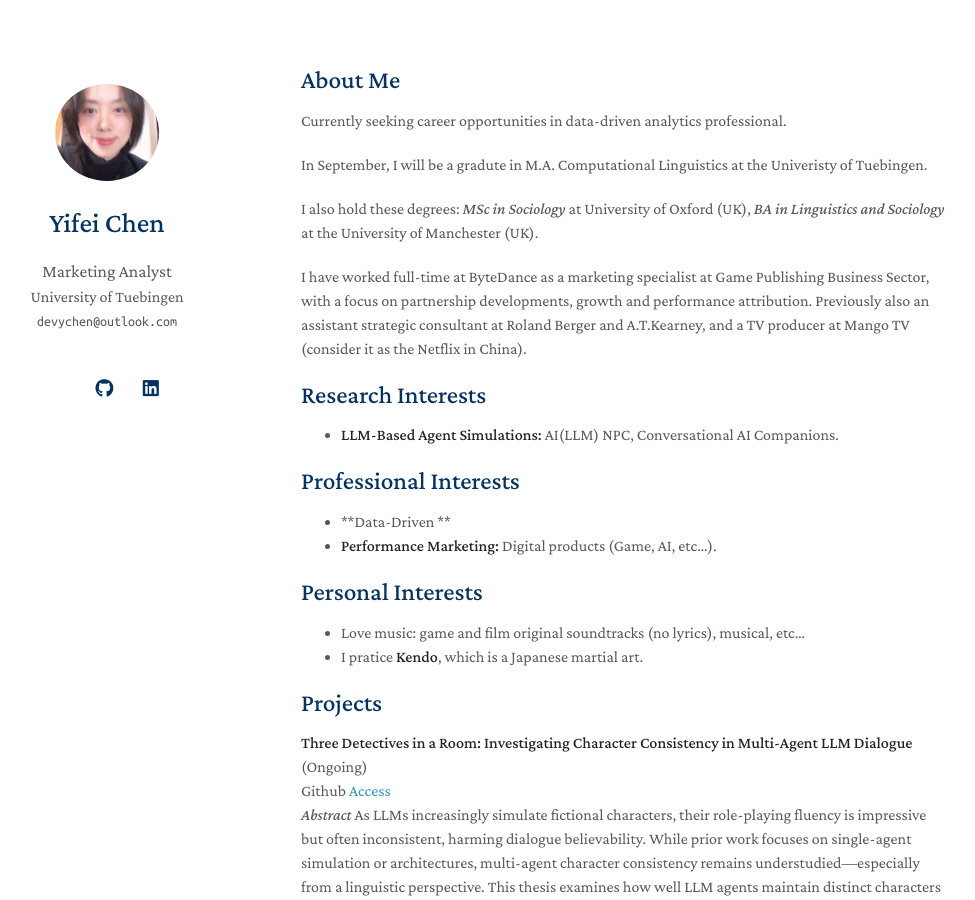
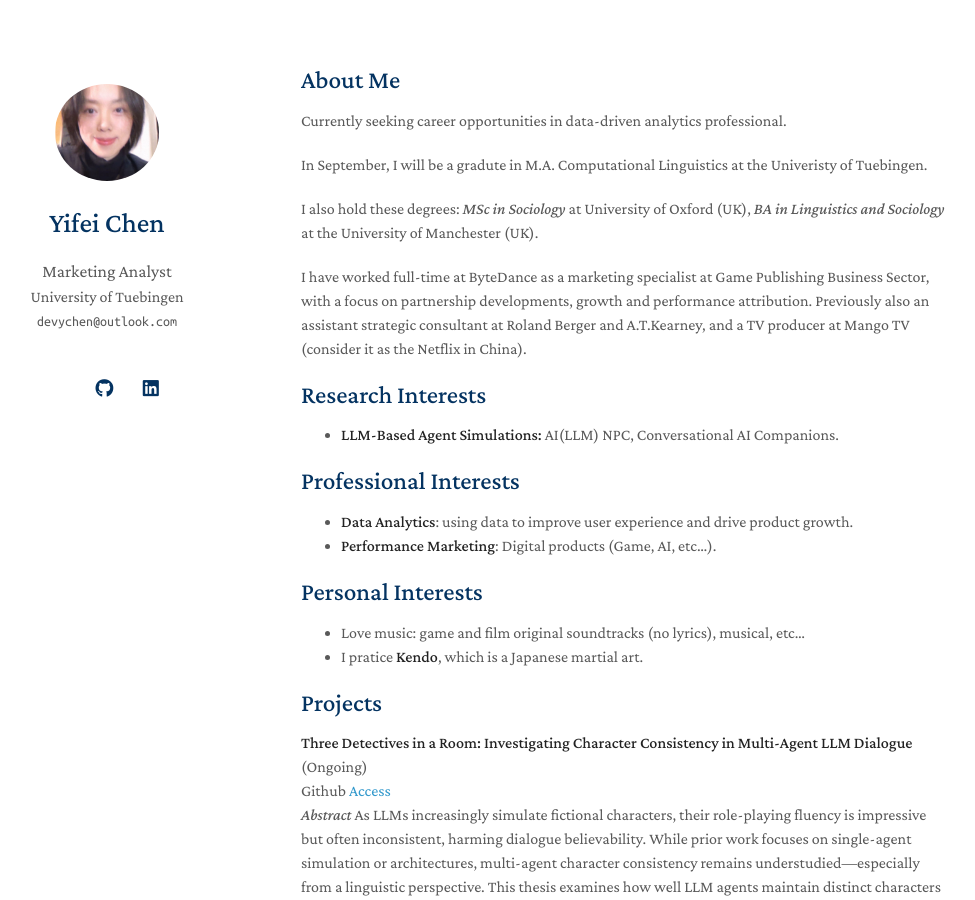
Before and after one commit to devychen/devychen.github.io, a Jekyll site: the page built from index.md, in a window 1280 px wide and 900 px high. Shown: the whole window, without its empty margins (169-1144 px from the left). Built offline with Jekyll 4.4.1, drawn with Linux system fonts in a browser that asks for light colours; a style sheet for code colours, icons or effects is not loaded; our own code applies the rules of GitHub Pages for plain Markdown files.

Commit message:
Update index.md

```diff
--- a/index.md
+++ b/index.md
@@ -19,8 +19,8 @@ I have worked full-time at ByteDance as a marketing specialist at Game Publishin
 
 ## Professional Interests
 
-- **Data-Driven **
-- **Performance Marketing:** Digital products (Game, AI, etc...).
+- **Data Analytics**: using data to improve user experience and drive product growth.
+- **Performance Marketing**: Digital products (Game, AI, etc...).
 
 ## Personal Interests
 
```
